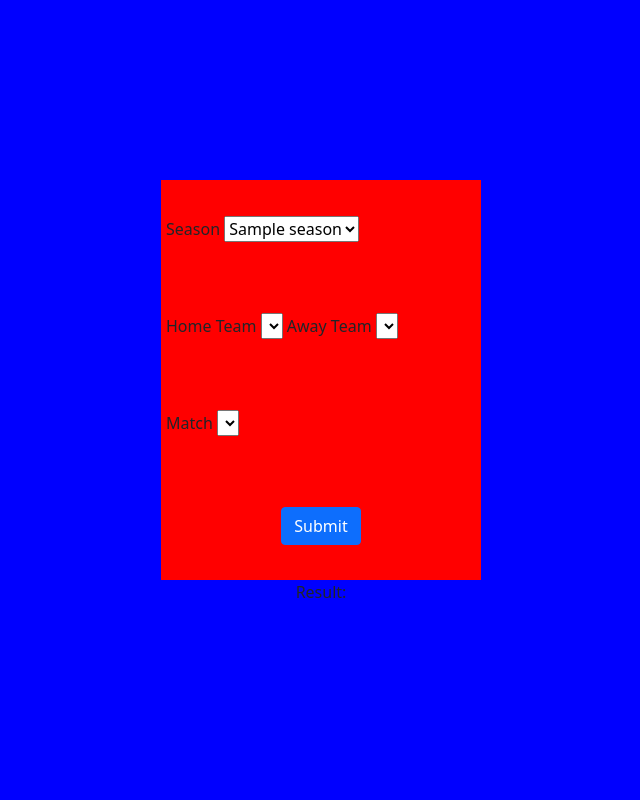
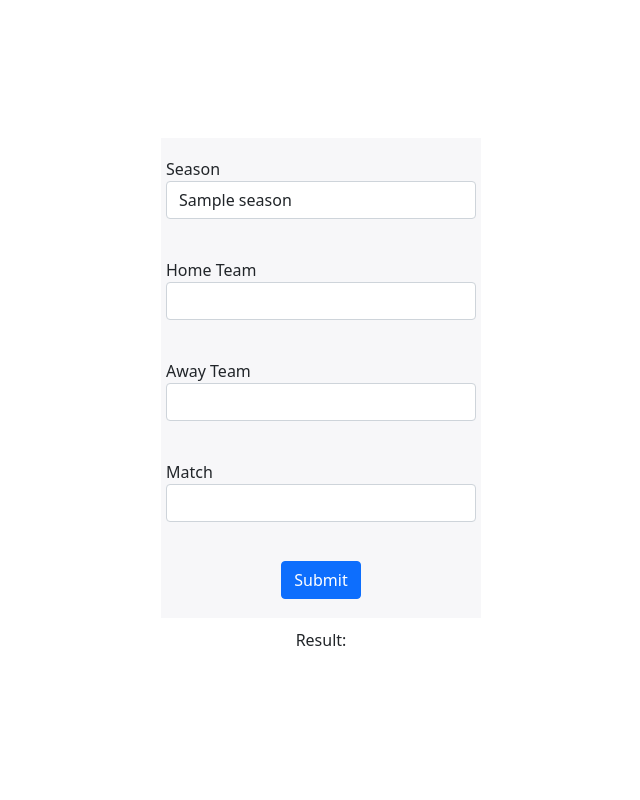
Before and after one commit to zmudson/si, a Django app: template web/playground/templates/index.html in a window 1280 px wide. Shown: the whole page, without its empty margins (319-959 px from the left). Run offline with Django 4.2, Linux system fonts and the light colour scheme; the template is opened without the code that fills it: most values are stand-ins (such as "Sample title", 1, 10 or a date in 2020); data that the repository does not hold is empty.

Commit message:
add form styles

```diff
--- a/web/playground/templates/index.html
+++ b/web/playground/templates/index.html
@@ -18,15 +18,15 @@
                 align-items: center;
                 width: 100vw;
                 height: 100vh;
-                background-color: blue;
+                background-color: #fff;
             }
             form {
                 display: flex;
                 flex-direction: column;
                 justify-content: space-around;
                 width: 25vw;
-                height: 50vh;
-                background-color: red;
+                height: 60vh;
+                background-color: #F7F7F9;
             }
             .wrapper{
                 margin: 10px 5px;
@@ -35,6 +35,9 @@
                 display: flex;
                 justify-content: center;
             }
+            #result{
+                margin: 10px 0;
+            }
         </style>
     </head>
     <body>
@@ -42,7 +45,7 @@
             <form id="result-form">
                 <div class="wrapper season">
                     <label for="season">Season</label>
-                    <select name="season" id="season">
+                    <select class="form-control" name="season" id="season">
                         {% for season in seasons %}
                             <option value="{{season}}">{{season}}</option>
                         {% endfor %}
@@ -50,19 +53,15 @@
                 </div>
                 <div class="wrapper teams">
                     <label for="home-team">Home Team</label>
-                    <select name="home-team" id="home-team">
-
-                    </select>
+                    <select class="form-control" name="home-team" id="home-team"></select>
+                </div>
+                   <div class="wrapper teams">
                     <label for="away-team">Away Team</label>
-                    <select name="away-team" id="away-team">
-
-                    </select>
+                    <select class="form-control" name="away-team" id="away-team"></select>
                 </div>
-                   <div class="wrapper match">
+                <div class="wrapper match">
                      <label for="match">Match</label>
-                    <select name="match" id="match">
-
-                    </select>
+                    <select class="form-control" name="match" id="match"></select>
                 </div>
                 <div class="wrapper submit">
                     <button type="submit" class="btn btn-primary">Submit</button>
```
